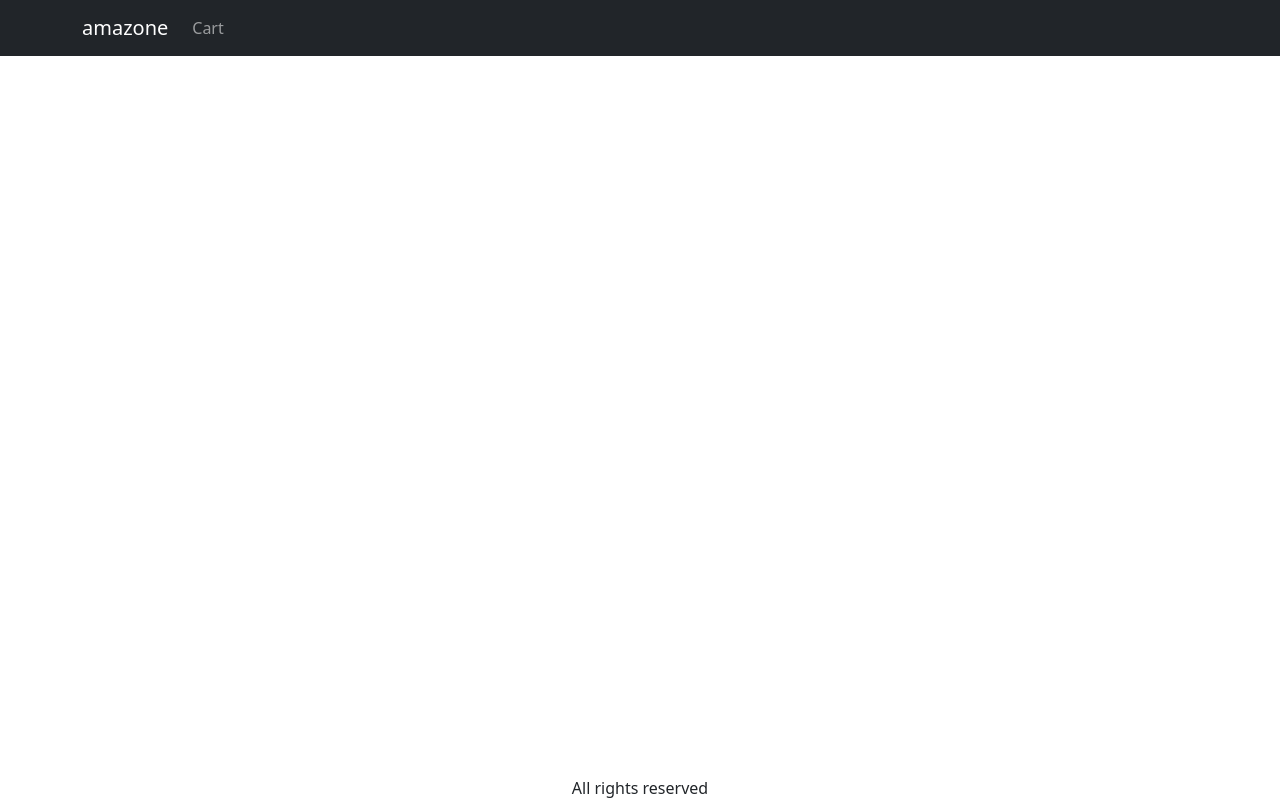
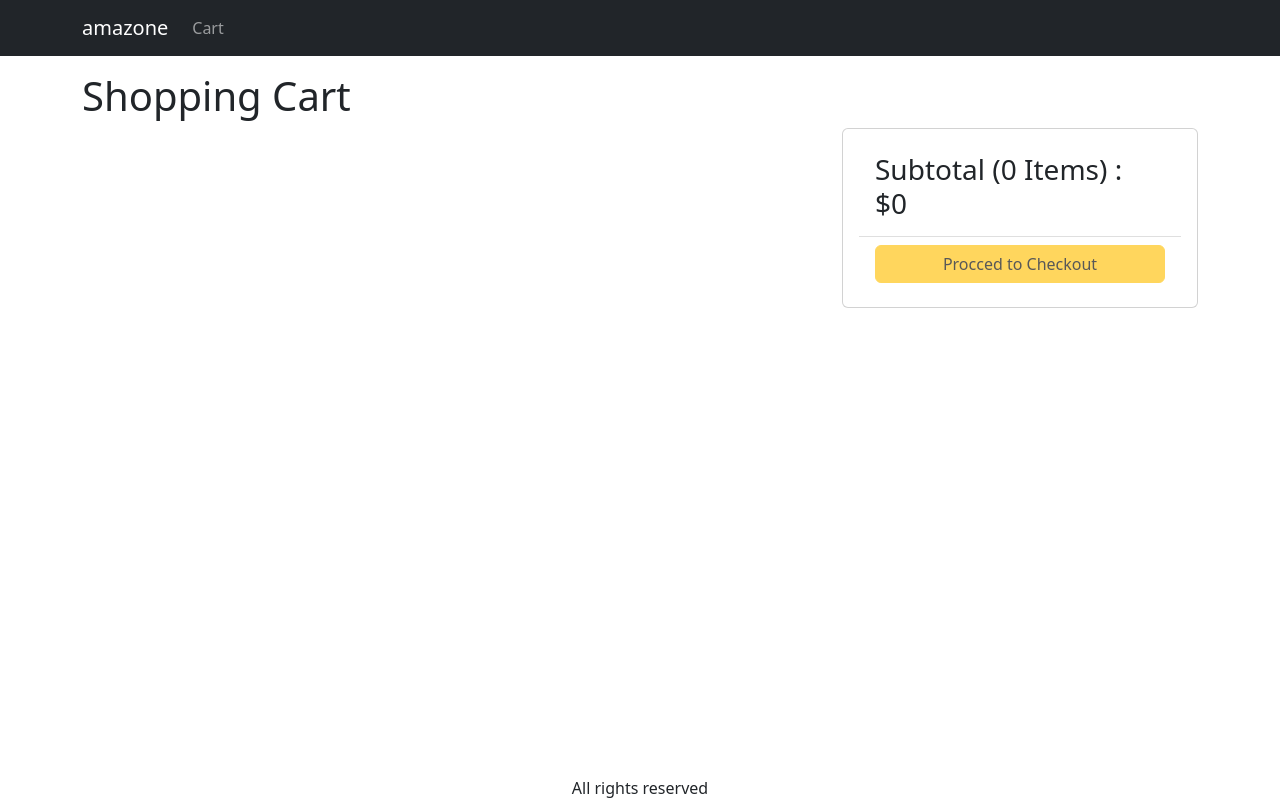
Before and after one commit to harmeetwebdev/final-amazon-project, a React (Create React App) app in the folder frontend/: page /cart in a window 1280 px wide. Built offline with nearby package versions, Linux system fonts and the light colour scheme.

Commit message:
video-cartScreen

```diff
--- a/frontend/src/App.js
+++ b/frontend/src/App.js
@@ -8,6 +8,7 @@ import { LinkContainer } from 'react-router-bootstrap';
 import { Link } from 'react-router-dom';
 import { useContext } from 'react';
 import { Store } from './Store';
+import CartScreen from './screens/CartScreen';
 
 function App() {
   const { state } = useContext(Store);
@@ -26,7 +27,7 @@ function App() {
                   Cart
                   {cart.cartItems.length > 0 && (
                     <Badge pill bg='danger'>
-                      {cart.cartItems.reduce((a,c)=>a+c.quantity,0)}
+                      {cart.cartItems.reduce((a, c) => a + c.quantity, 0)}
                     </Badge>
                   )}
                 </Link>
@@ -40,6 +41,7 @@ function App() {
           <Container className='mt-3'>
             <Routes>
               <Route path='/product/:slug' element={<ProductScreen />} />
+              <Route path='/cart' element={<CartScreen />}></Route>
               <Route path='/' element={<HomeScreen />} />
             </Routes>
           </Container>
--- a/frontend/src/index.css
+++ b/frontend/src/index.css
@@ -48,3 +48,10 @@ main {
 .img-large {
   max-width: 100%;
 }
+.img-thumbnail {
+  height: 80px;
+  width: 80px;
+}
+/* .button-check {
+  width: 100%;
+} */
--- /dev/null
+++ b/frontend/src/screens/CartScreen.js
@@ -0,0 +1,90 @@
+import { useContext } from "react";
+import { Button, Card, Col, ListGroup, ListGroupItem, Row } from "react-bootstrap";
+import { Helmet } from "react-helmet-async";
+import { Link } from "react-router-dom";
+import MessageBox from "../components/MessageBox ";
+import { Store } from "../Store";
+
+export default function CartScreen() {
+
+    const { state, dispatch: ctxDispatch } = useContext(Store);
+    const { cart: { cartItems }, } = state
+
+    return (
+        <div>
+            <Helmet>
+                <title>Shopping Cart</title>
+            </Helmet>
+            <h1>Shopping Cart</h1>
+            <Row>
+                <Col md={8}>
+                    {cartItems.length === 0 ? (
+                        <MessageBox>
+                            Cart is emty . <Link to='/'>Go Shopping</Link>
+                        </MessageBox>
+                    ) : (
+                        <ListGroup>
+                            {cartItems.map((item) => (
+                                <ListGroup.Item key={item._id}>
+                                    <Row className="align-items-center">
+                                        <Col md={4}>
+                                            <img
+                                                src={item.image}
+                                                alt={item.name}
+                                                className='img-fluid rounded img-thumbnail'
+                                            ></img>{' '}
+                                        </Col>
+                                        <Col md={2}><Link to={`/product/${item.slug}`}>{item.name}</Link></Col>
+                                        <Col md={2}>
+                                            <Button variant='light' disabled={item.quantity === 1}>
+                                                <i className="fas fa-minus-circle"></i>
+                                            </Button>{' '}
+                                            <span>{item.quantity}</span>{' '}
+                                            <Button variant='light' disabled={item.quantity === 1}>
+                                                <i className="fas fa-plus-circle"></i>
+                                            </Button>{' '}
+                                        </Col>
+                                        <Col md={2}>${item.price}</Col>
+                                        <Col md={2}>
+                                            <Button variant='light'>
+                                                <i className="fas fa-trash"></i>
+                                            </Button>
+                                        </Col>
+                                    </Row>
+                                </ListGroup.Item>
+                            ))}
+                        </ListGroup>
+                    )}
+                </Col>
+                <Col md={4}>
+                    <Card>
+                        <Card.Body>
+                            <ListGroup variant="flush">
+                                <ListGroup.Item>
+                                    <h3>
+                                        Subtotal ({cartItems.reduce((a, c) => a + c.quantity, 0)}{' '}
+                                        Items) :
+                                        <br />
+                                        ${cartItems.reduce((a, c) => a + c.price * c.quantity, 0)}
+                                    </h3>
+                                </ListGroup.Item>
+                                <ListGroup.Item>
+                                    <div className="d-grid">
+                                        <Button
+                                            className="button-check"
+                                            type="button"
+                                            variant="warning"
+                                            disabled={cartItems.length === 0}
+                                        >
+                                            Procced to Checkout
+                                        </Button>
+                                    </div>
+                                </ListGroup.Item>
+                            </ListGroup>
+                        </Card.Body>
+                    </Card>
+                </Col>
+            </Row>
+        </div>
+    )
+}
--- a/frontend/src/screens/ProductScreen.js
+++ b/frontend/src/screens/ProductScreen.js
@@ -1,7 +1,7 @@
 import axios from "axios";
 import { useContext, useEffect, useReducer } from "react";
 import { Col, ListGroup, Row, Card, Badge, Button } from "react-bootstrap";
-import { useParams } from "react-router-dom"
+import { useNavigate, useParams } from "react-router-dom"
 import Rating from "../components/Rating";
 import { Helmet } from 'react-helmet-async'
 import LoadingBox from "../components/LoadingBox";
@@ -24,6 +24,7 @@ const reducer = (state, action) => {
 }
 
 function ProductScreen() {
+    const navigate = useNavigate()
     const params = useParams();
     const { slug } = params;
     const [{ loading, error, product }, dispatch] = useReducer(reducer, {
@@ -60,6 +61,7 @@ function ProductScreen() {
             type: 'CART_ADD_ITEM',
             payload: { ...product, quantity }
         })
+        navigate('/cart')
     }
 
     return loading ? (
@@ -120,7 +122,9 @@ function ProductScreen() {
                                 {product.countInStock > 0 && (
                                     <ListGroup.Item>
                                         <div className="d-grid">
-                                            <Button onClick={addToCartHandler} variant="outline-warning">
+                                            <Button
+                                                onClick={addToCartHandler}
+                                                variant="outline-warning">
                                                 Add to Cart
                                             </Button>
                                         </div>
```
